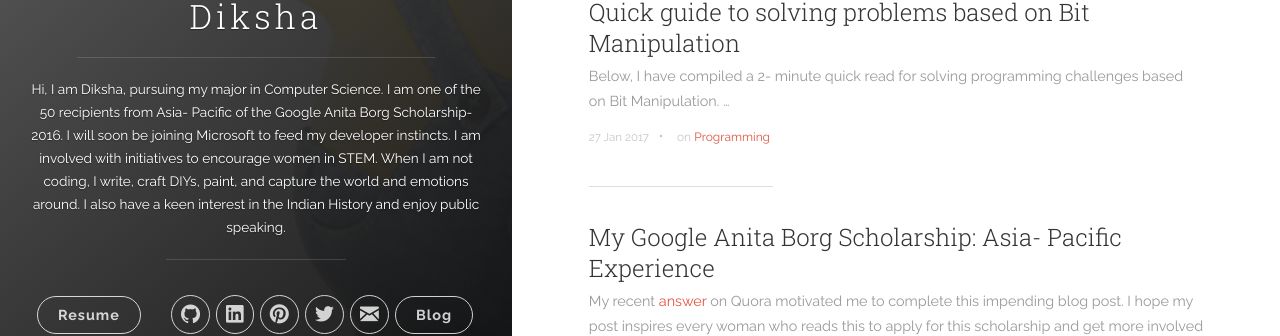
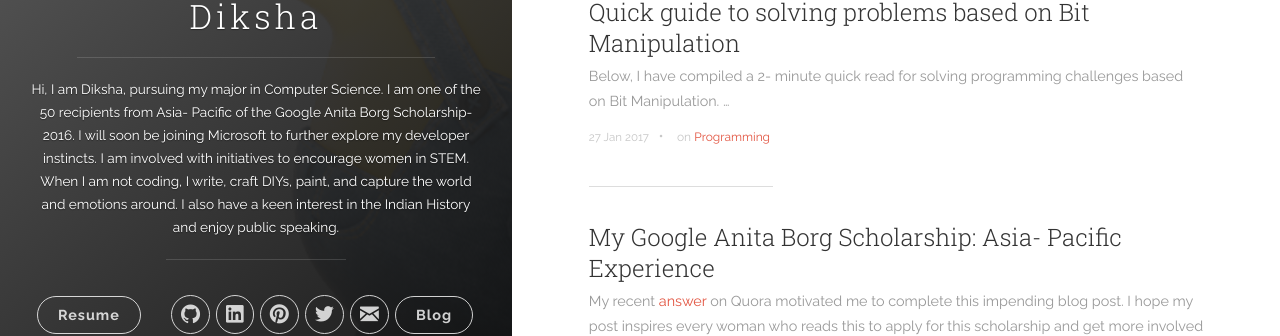
Before and after one commit to Diksha-Rathi/diksha-rathi.github.io, a Jekyll site: the page built from index.html, in a window 1280 px wide. Shown: the part 345-681 px from the top of the page. Built offline with Jekyll 4.4.1, drawn with Linux system fonts in a browser that asks for light colours; nearby versions of some CDN libraries; the list of posts is cut into pages by our own code.

Commit message:
Update bio

```diff
--- a/_config.yml
+++ b/_config.yml
@@ -1,6 +1,6 @@
 # Site settings
 title: Diksha
-description: 'Hi, I am Diksha, pursuing my major in Computer Science. I am one of the 50 recipients from Asia- Pacific of the Google Anita Borg Scholarship- 2016. I will soon be joining Microsoft to feed my developer instincts. I am involved with initiatives to encourage women in STEM. When I am not coding, I write, craft DIYs, paint, and capture the world and emotions around. I also have a keen interest in the Indian History and enjoy public speaking.'
+description: 'Hi, I am Diksha, pursuing my major in Computer Science. I am one of the 50 recipients from Asia- Pacific of the Google Anita Borg Scholarship- 2016. I will soon be joining Microsoft to further explore my developer instincts. I am involved with initiatives to encourage women in STEM. When I am not coding, I write, craft DIYs, paint, and capture the world and emotions around. I also have a keen interest in the Indian History and enjoy public speaking.'
 url: 'http://diksha-rathi.github.io'
 baseurl: ''
 google_analytics: 'UA-74332052-1'
```
